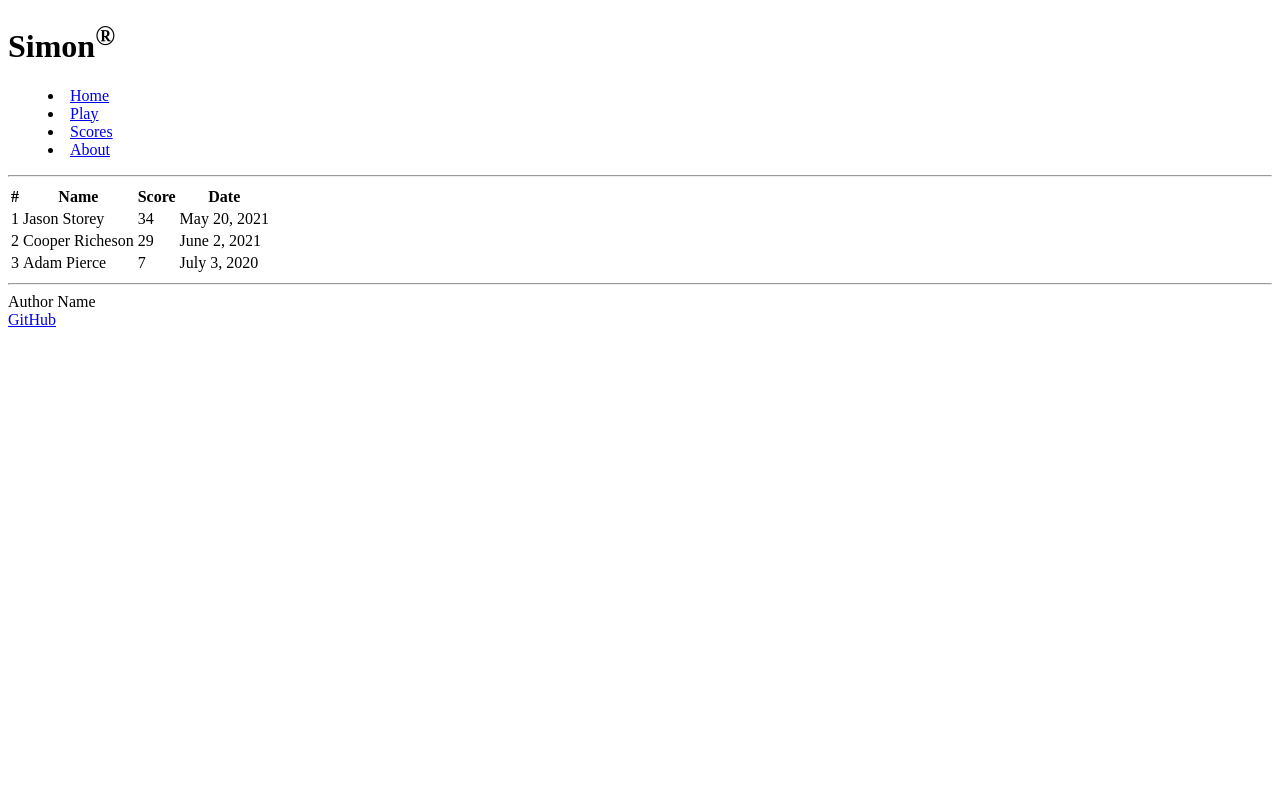
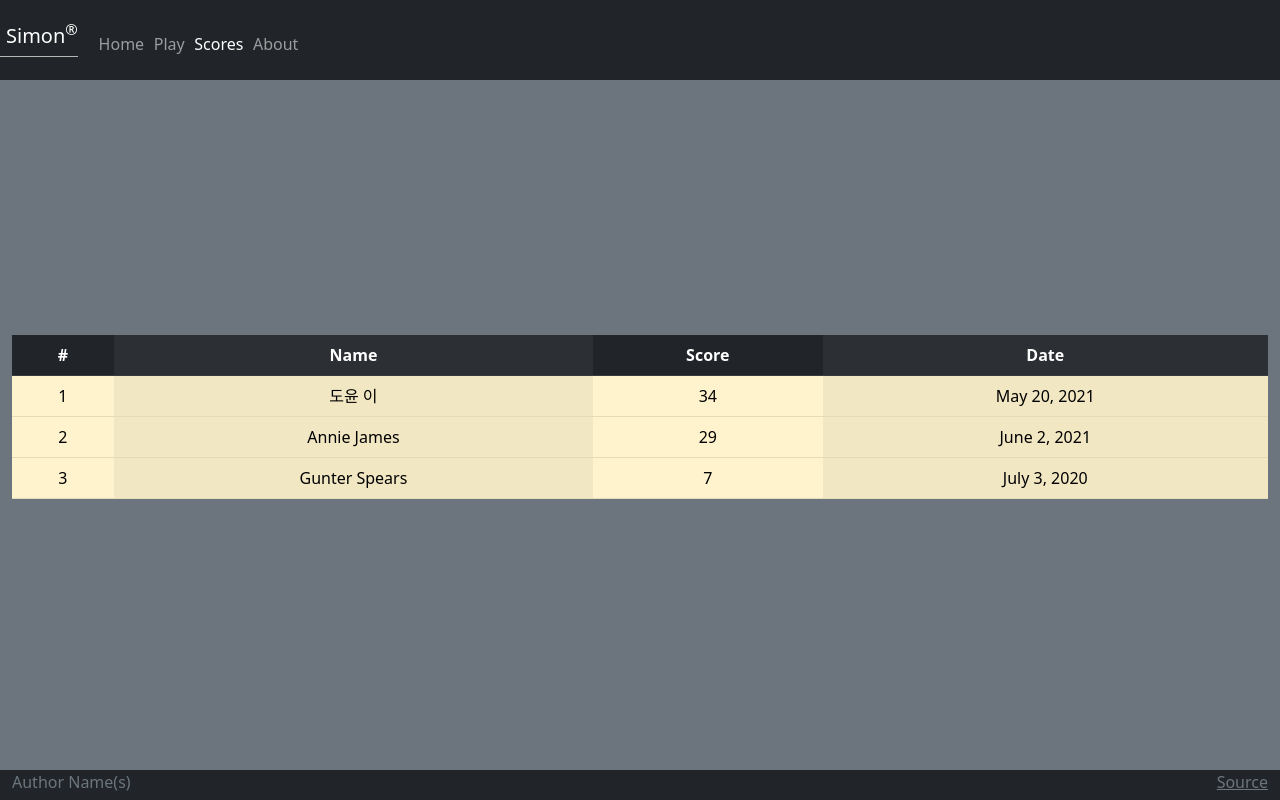
Before and after one commit to jasonstorey3/simon, a plain HTML site: page scores.html in a window 1280 px wide. Drawn offline with nearby package versions, Linux system fonts and the light colour scheme.

Commit message:
update  scores

```diff
--- a/scores.html
+++ b/scores.html
@@ -5,26 +5,41 @@
     <meta name="viewport" content="width=device-width, initial-scale=1.0" />
     <title>Scores</title>
     <link rel="icon" href="favicon.ico" />
+
+    <link rel="stylesheet" href="main.css" />
+
+    <!-- Include bootstrap CSS framework -->
+    <link
+      href="https://cdn.jsdelivr.net/npm/bootstrap@5.2.2/dist/css/bootstrap.min.css"
+      rel="stylesheet"
+      integrity="sha384-Zenh87qX5JnK2Jl0vWa8Ck2rdkQ2Bzep5IDxbcnCeuOxjzrPF/et3URy9Bv1WTRi"
+      crossorigin="anonymous"
+    />
   </head>
-  <body>
-    <header>
-      <h1>Simon<sup>&reg;</sup></h1>
-
-      <nav>
-        <menu>
-          <li><a href="index.html">Home</a></li>
-          <li><a href="play.html">Play</a></li>
-          <li><a href="scores.html">Scores</a></li>
-          <li><a href="about.html">About</a></li>
+  <body class="bg-dark text-light">
+    <header class="container-fluid">
+      <nav class="navbar fixed-top navbar-dark">
+        <a class="navbar-brand" href="#">Simon<sup>&reg;</sup></a>
+        <menu class="navbar-nav">
+          <li class="nav-item">
+            <a class="nav-link" href="index.html">Home</a>
+          </li>
+          <li class="nav-item">
+            <a class="nav-link" href="play.html">Play</a>
+          </li>
+          <li class="nav-item">
+            <a class="nav-link active" href="scores.html">Scores</a>
+          </li>
+          <li class="nav-item">
+            <a class="nav-link" href="about.html">About</a>
+          </li>
         </menu>
       </nav>
-
-      <hr />
     </header>
 
-    <main>
-      <table>
-        <thead>
+    <main class="container-fluid bg-secondary text-center">
+      <table class="table table-warning table-striped-columns">
+        <thead class="table-dark">
           <tr>
             <th>#</th>
             <th>Name</th>
@@ -35,19 +50,19 @@
         <tbody>
           <tr>
             <td>1</td>
-            <td>Jason Storey</td>
+            <td>도윤 이</td>
             <td>34</td>
             <td>May 20, 2021</td>
           </tr>
           <tr>
             <td>2</td>
-            <td>Cooper Richeson</td>
+            <td>Annie James</td>
             <td>29</td>
             <td>June 2, 2021</td>
           </tr>
           <tr>
             <td>3</td>
-            <td>Adam Pierce</td>
+            <td>Gunter Spears</td>
             <td>7</td>
             <td>July 3, 2020</td>
           </tr>
@@ -55,11 +70,15 @@
       </table>
     </main>
 
-    <footer>
-      <hr />
-      <span class="text-reset">Author Name</span>
-      <br />
-      <a href="https://github.com/jasonstorey3/simon">GitHub</a>
+    <footer class="bg-dark text-dark text-muted">
+      <div class="container-fluid">
+        <span class="text-reset">Author Name(s)</span>
+        <a
+          class="text-reset"
+          href="-	https://github.com/jasonstorey3/simon"
+          >Source</a
+        >
+      </div>
     </footer>
   </body>
 </html>
```
